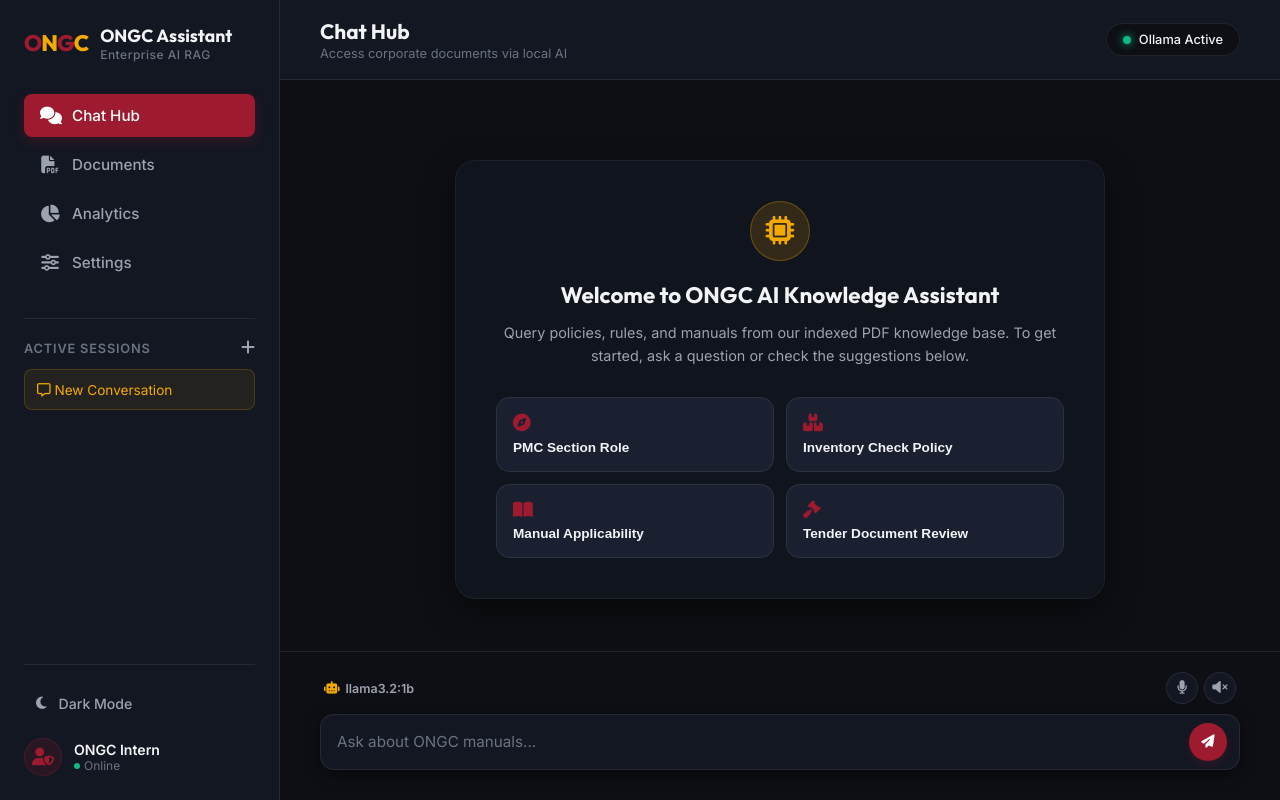
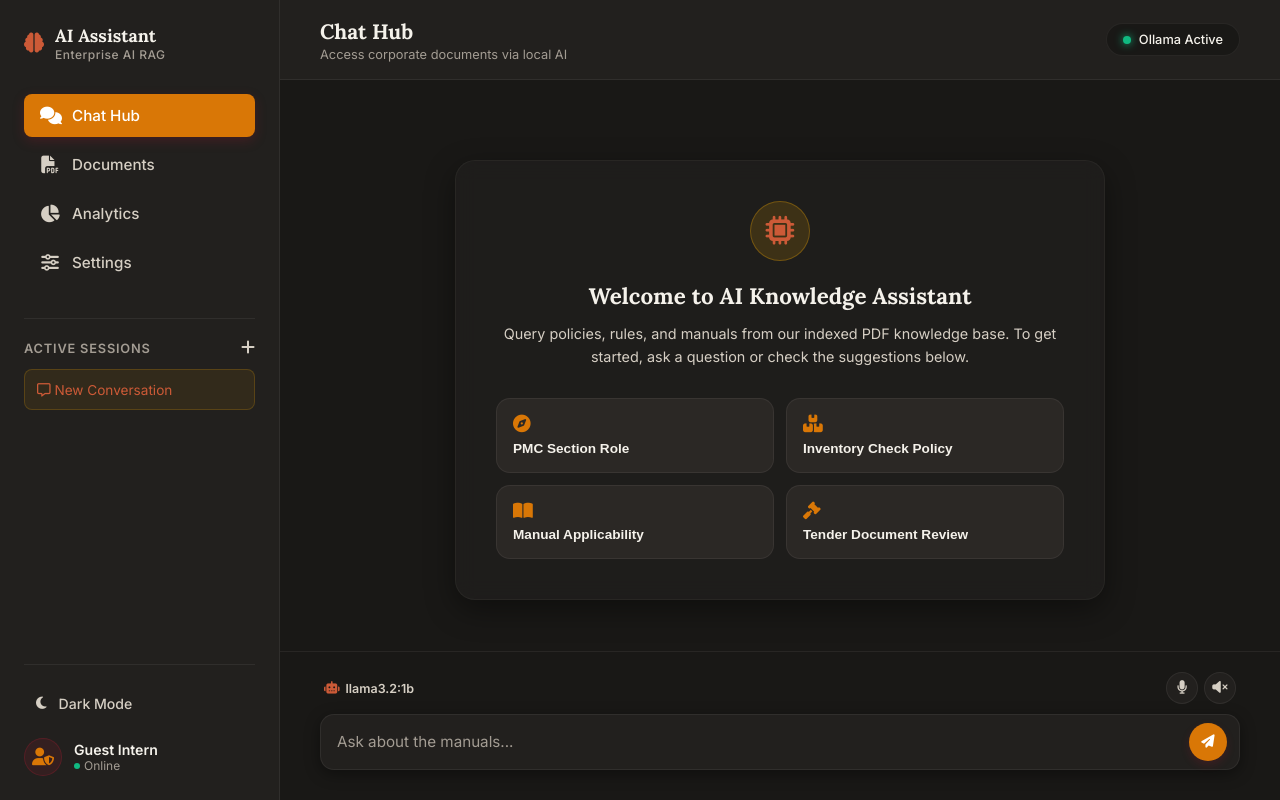
Before and after one commit to time2pound/ONGC-chatbot, a FastAPI app: page / in a window 1280 px wide. Run offline with FastAPI, Linux system fonts and the light colour scheme; data that the repository does not hold is empty; some libraries are stand-ins or nearby versions.

Commit message:
feat: implement streaming RAG pipeline, parameterization of retrieval, and UI improvements

```diff
--- a/main.py
+++ b/main.py
@@ -2,24 +2,26 @@ import os
 import sqlite3
 import shutil
 from fastapi import FastAPI, File, UploadFile, Request, HTTPException
-from fastapi.responses import FileResponse, JSONResponse
+from fastapi.responses import FileResponse, JSONResponse, StreamingResponse
 from fastapi.staticfiles import StaticFiles
 from pydantic import BaseModel
 from typing import Optional
 import httpx
 
 from app.config import OLLAMA_API_BASE, DEFAULT_LLM_MODEL, FEEDBACK_DB_PATH, DOCUMENTS_DIR
-from app.rag import run_rag_pipeline
+from app.rag import run_rag_pipeline, run_rag_pipeline_stream
 from utils.vectorstore import get_all_document_names, add_documents_to_db
 from utils.loader import load_and_split_pdf
 
 # Initialize FastAPI application
-app = FastAPI(title="ONGC Enterprise AI Chatbot", version="1.0.0")
+app = FastAPI(title="Enterprise AI Chatbot", version="1.0.0")
 
 # Setup templates and static file directories
 os.makedirs("templates", exist_ok=True)
 os.makedirs("static", exist_ok=True)
+os.makedirs(DOCUMENTS_DIR, exist_ok=True)
 app.mount("/static", StaticFiles(directory="static"), name="static")
+app.mount("/docs", StaticFiles(directory=DOCUMENTS_DIR), name="docs")
 
 # Initialize Feedback Database
 def init_feedback_db():
@@ -50,6 +52,7 @@ class ChatRequest(BaseModel):
     model: Optional[str] = DEFAULT_LLM_MODEL
     temperature: Optional[float] = 0.0
     session_id: Optional[str] = None
+    k: Optional[int] = 3
 
 class FeedbackRequest(BaseModel):
     session_id: Optional[str] = None
@@ -91,19 +94,22 @@ async def get_models():
 @app.post("/api/chat")
 async def chat(request: ChatRequest):
     """
-    Processes chat prompt through the RAG pipeline.
+    Processes chat prompt through the RAG pipeline with streaming.
     """
     if not request.question.strip():
         raise HTTPException(status_code=400, detail="Question cannot be empty.")
 
     try:
-        res = run_rag_pipeline(
-            question=request.question,
-            model_name=request.model,
-            temperature=request.temperature,
-            session_id=request.session_id
+        return StreamingResponse(
+            run_rag_pipeline_stream(
+                question=request.question,
+                model_name=request.model,
+                temperature=request.temperature,
+                session_id=request.session_id,
+                k=request.k
+            ),
+            media_type="text/event-stream"
         )
-        return res
     except Exception as e:
         raise HTTPException(status_code=500, detail=f"Internal server error: {str(e)}")
 
@@ -114,6 +120,7 @@ async def get_documents():
     """
     docs = get_all_document_names()
     return {"documents": docs}
+
 
 @app.post("/api/ingest")
 async def ingest_document(file: UploadFile = File(...)):
--- a/static/app.js
+++ b/static/app.js
@@ -1,5 +1,5 @@
 // ==========================================================================
-// ONGC AI Assistant - JavaScript logic
+// AI Assistant - JavaScript logic
 // Tab Management, Chat Sessions, Voice API, Ingestion, & Analytics Feed
 // ==========================================================================
 
@@ -43,6 +43,8 @@ document.addEventListener("DOMContentLoaded", () => {
     const settingTemp = document.getElementById("setting-temp");
     const tempVal = document.getElementById("temp-val");
     const settingK = document.getElementById("setting-k");
+
+
     const saveSettingsBtn = document.getElementById("save-settings-btn");
     const clearDbBtn = document.getElementById("clear-db-btn");
 
@@ -79,7 +81,7 @@ document.addEventListener("DOMContentLoaded", () => {
     let config = {
         model: localStorage.getItem("ongc_model") || "llama3.2:1b",
         temperature: parseFloat(localStorage.getItem("ongc_temp") || "0.0"),
-        k: parseInt(localStorage.getItem("ongc_k") || "5")
+        k: parseInt(localStorage.getItem("ongc_k") || "3")
     };
 
     // Update settings DOM controls
@@ -211,6 +213,7 @@ document.addEventListener("DOMContentLoaded", () => {
             viewTitle.textContent = "Configuration Panel";
             viewSubtitle.textContent = "Modify retrieval strategies and deep parameters";
             loadModels();
+
         }
     }
 
@@ -315,7 +318,7 @@ document.addEventListener("DOMContentLoaded", () => {
                 <div class="welcome-icon">
                     <i class="fa-solid fa-microchip"></i>
                 </div>
-                <h3>Welcome to ONGC AI Knowledge Assistant</h3>
+                <h3>Welcome to AI Knowledge Assistant</h3>
                 <p>Query policies, rules, and manuals from our indexed PDF knowledge base. To get started, ask a question or check the suggestions below.</p>
 
                 <div class="suggestions-grid">
@@ -390,7 +393,8 @@ document.addEventListener("DOMContentLoaded", () => {
                     question: text,
                     model: config.model,
                     temperature: config.temperature,
-                    session_id: activeSessionId
+                    session_id: activeSessionId,
+                    k: config.k
                 })
             });
 
@@ -404,28 +408,132 @@ document.addEventListener("DOMContentLoaded", () => {
                 return;
             }
 
-            const data = await res.json();
+            // Create a message bubble for streaming response
+            const messageRow = document.createElement("div");
+            messageRow.className = "message-row assistant";
 
-            // Save last exchange for feedback submission
+            const bubble = document.createElement("div");
+            bubble.className = "message-bubble";
+
+            const messageTextEl = document.createElement("div");
+            messageTextEl.className = "message-text";
+            bubble.appendChild(messageTextEl);
+            messageRow.appendChild(bubble);
+            chatFeed.appendChild(messageRow);
+            chatFeed.scrollTop = chatFeed.scrollHeight;
+
+            let accumulatedAnswer = "";
+            let sources = [];
+
+            const reader = res.body.getReader();
+            const decoder = new TextDecoder("utf-8");
+            let buffer = "";
+
+            while (true) {
+                const { value, done } = await reader.read();
+                if (done) break;
+
+                buffer += decoder.decode(value, { stream: true });
+                const lines = buffer.split("\n");
+
+                // Keep the last partial line in buffer
+                buffer = lines.pop();
+
+                for (const line of lines) {
+                    if (!line.trim()) continue;
+                    try {
+                        const data = JSON.parse(line);
+                        if (data.type === "sources") {
+                            sources = data.sources;
+                        } else if (data.type === "token") {
+                            accumulatedAnswer += data.token;
+                            let formatted = escapeHTML(accumulatedAnswer);
+                            formatted = formatMarkdown(formatted);
+                            messageTextEl.innerHTML = formatted;
+                            chatFeed.scrollTop = chatFeed.scrollHeight;
+                        } else if (data.type === "error") {
+                            messageTextEl.innerHTML = `<span class="text-danger">${escapeHTML(data.error)}</span>`;
+                        }
+                    } catch (err) {
+                        console.error("Failed to parse streaming line:", line, err);
+                    }
+                }
+            }
+
+            // Render Sources if present
+            if (sources && sources.length > 0) {
+                const uniqueId = "sources_" + Date.now() + "_" + Math.floor(Math.random() * 1000);
+                let itemsHtml = "";
+                sources.forEach(src => {
+                    let fileLink = "";
+                    if (src.link) {
+                        fileLink = src.link;
+                    } else if (src.filename.toLowerCase().endsWith(".pdf")) {
+                        const pageNumMatch = src.page ? src.page.match(/\d+/) : null;
+                        const pageNum = pageNumMatch ? pageNumMatch[0] : 1;
+                        fileLink = `/docs/${encodeURIComponent(src.filename)}#page=${pageNum}`;
+                    }
+
+                    const filenameHtml = fileLink
+                        ? `<a href="${fileLink}" target="_blank" class="source-link" style="color: var(--brand-gold); text-decoration: underline; font-weight: 600;"><i class="fa-solid ${src.link ? 'fa-globe' : 'fa-file-pdf'}"></i> ${escapeHTML(src.filename)}</a>`
+                        : `<span class="filename"><i class="fa-solid fa-file-invoice"></i> ${escapeHTML(src.filename)}</span>`;
+
+                    itemsHtml += `
+                        <div class="source-item">
+                            <div class="source-meta">
+                                ${filenameHtml}
+                                <span class="page-num">${src.page}</span>
+                            </div>
+                            <div class="source-snippet">${escapeHTML(src.snippet)}</div>
+                        </div>
+                    `;
+                });
+
+                const sourcesHtml = `
+                    <div class="sources-container">
+                        <div class="sources-toggle" onclick="toggleSources('${uniqueId}', this)">
+                            <i class="fa-solid fa-chevron-down"></i> Retrieved References (${sources.length})
+                        </div>
+                        <div class="sources-content" id="${uniqueId}">
+                            ${itemsHtml}
+                        </div>
+                    </div>
+                `;
+                const tempDiv = document.createElement("div");
+                tempDiv.innerHTML = sourcesHtml;
+                bubble.appendChild(tempDiv.firstElementChild);
+            }
+
+            // Render feedback options
+            const feedbackHtml = `
+                <div class="feedback-actions">
+                    <span>Was this helpful?</span>
+                    <button class="feedback-btn up" onclick="handleFeedbackClick('up', this)" title="Helpful"><i class="fa-regular fa-thumbs-up"></i></button>
+                    <button class="feedback-btn down" onclick="handleFeedbackClick('down', this)" title="Unhelpful"><i class="fa-regular fa-thumbs-down"></i></button>
+                </div>
+            `;
+            const tempDivFeedback = document.createElement("div");
+            tempDivFeedback.innerHTML = feedbackHtml;
+            bubble.appendChild(tempDivFeedback.firstElementChild);
+            chatFeed.scrollTop = chatFeed.scrollHeight;
+
+            // Save last exchange for feedback reference
             lastExchange = {
                 question: text,
-                answer: data.answer
+                answer: accumulatedAnswer
             };
-
-            // Render AI response
-            renderMessage("assistant", data.answer, data.sources, true);
 
             // Append message history locally to session cache
             if (currentSession) {
                 if (!currentSession.history) currentSession.history = [];
                 currentSession.history.push({ role: "user", content: text });
-                currentSession.history.push({ role: "assistant", content: data.answer, sources: data.sources });
+                currentSession.history.push({ role: "assistant", content: accumulatedAnswer, sources: sources });
                 saveSessions();
             }
 
             // Auto Speech Synthesis if enabled
             if (textToSpeechEnabled) {
-                speakText(data.answer);
+                speakText(accumulatedAnswer);
             }
 
         } catch (e) {
@@ -478,10 +586,23 @@ document.addEventListener("DOMContentLoaded", () => {
                 const uniqueId = "sources_" + Date.now() + "_" + Math.floor(Math.random() * 1000);
                 let itemsHtml = "";
                 sources.forEach(src => {
+                    let fileLink = "";
+                    if (src.link) {
+                        fileLink = src.link;
+                    } else if (src.filename.toLowerCase().endsWith(".pdf")) {
+                        const pageNumMatch = src.page ? src.page.match(/\d+/) : null;
+                        const pageNum = pageNumMatch ? pageNumMatch[0] : 1;
+                        fileLink = `/docs/${encodeURIComponent(src.filename)}#page=${pageNum}`;
+                    }
+
+                    const filenameHtml = fileLink
+                        ? `<a href="${fileLink}" target="_blank" class="source-link" style="color: var(--brand-gold); text-decoration: underline; font-weight: 600;"><i class="fa-solid ${src.link ? 'fa-globe' : 'fa-file-pdf'}"></i> ${escapeHTML(src.filename)}</a>`
+                        : `<span class="filename"><i class="fa-solid fa-file-invoice"></i> ${escapeHTML(src.filename)}</span>`;
+
                     itemsHtml += `
                         <div class="source-item">
                             <div class="source-meta">
-                                <span class="filename"><i class="fa-solid fa-file-invoice"></i> ${src.filename}</span>
+                                ${filenameHtml}
                                 <span class="page-num">${src.page}</span>
                             </div>
                             <div class="source-snippet">${escapeHTML(src.snippet)}</div>
@@ -798,7 +919,7 @@ document.addEventListener("DOMContentLoaded", () => {
                     const t = new Date(c.timestamp).toLocaleString();
                     el.innerHTML = `
                         <div class="comment-meta">
-                            <span><i class="fa-regular fa-user"></i> ONGC User</span>
+                            <span><i class="fa-regular fa-user"></i> User</span>
                             <span>${t}</span>
                         </div>
                         <div class="comment-text">"${escapeHTML(c.comment)}"</div>
@@ -904,7 +1025,7 @@ document.addEventListener("DOMContentLoaded", () => {
         recognition.onend = () => {
             isListening = false;
             voiceInputBtn.classList.remove("active");
-            chatInput.placeholder = "Ask about ONGC manuals...";
+            chatInput.placeholder = "Ask about the manuals...";
         };
 
         recognition.onerror = (e) => {
--- a/static/style.css
+++ b/static/style.css
@@ -6,41 +6,41 @@
 
 /* Variables & Themes */
 :root[data-theme="dark"] {
-    --bg-primary: #0d0f14;
-    --bg-secondary: #131722;
-    --bg-tertiary: #1b2030;
-    --bg-input: #1a1e29;
-    --border-color: rgba(255, 255, 255, 0.08);
-    --border-hover: rgba(255, 255, 255, 0.15);
-    --text-primary: #f3f4f6;
-    --text-secondary: #9ca3af;
-    --text-muted: #6b7280;
-    --shadow-color: rgba(0, 0, 0, 0.5);
-    --glass-bg: rgba(19, 23, 34, 0.7);
-    --glass-border: rgba(255, 255, 255, 0.05);
+    --bg-primary: #191816;       /* Warm dark charcoal */
+    --bg-secondary: #22201e;     /* Stone dark card */
+    --bg-tertiary: #2b2825;
+    --bg-input: #2e2b28;
+    --border-color: rgba(214, 207, 196, 0.08);
+    --border-hover: rgba(214, 207, 196, 0.16);
+    --text-primary: #f5f2eb;      /* Soft warm white */
+    --text-secondary: #d6cfc4;    /* Sand */
+    --text-muted: #a39c93;
+    --shadow-color: rgba(0, 0, 0, 0.4);
+    --glass-bg: rgba(34, 32, 30, 0.7);
+    --glass-border: rgba(214, 207, 196, 0.05);
 }
 
 :root[data-theme="light"] {
-    --bg-primary: #f4f6fa;
-    --bg-secondary: #ffffff;
-    --bg-tertiary: #f8fafc;
-    --bg-input: #f1f5f9;
-    --border-color: rgba(0, 0, 0, 0.08);
-    --border-hover: rgba(0, 0, 0, 0.15);
-    --text-primary: #1e293b;
-    --text-secondary: #475569;
-    --text-muted: #64748b;
-    --shadow-color: rgba(15, 23, 42, 0.08);
-    --glass-bg: rgba(255, 255, 255, 0.8);
-    --glass-border: rgba(0, 0, 0, 0.05);
+    --bg-primary: #fcfbf9;       /* Ivory background */
+    --bg-secondary: #f6f2e8;     /* Soft warm cream card */
+    --bg-tertiary: #ede8dc;
+    --bg-input: #ffffff;
+    --border-color: rgba(120, 113, 108, 0.16);
+    --border-hover: rgba(120, 113, 108, 0.3);
+    --text-primary: #1e1d1b;      /* Deep obsidian grey */
+    --text-secondary: #57534e;    /* Stone text */
+    --text-muted: #878580;
+    --shadow-color: rgba(120, 113, 108, 0.08);
+    --glass-bg: rgba(246, 242, 232, 0.8);
+    --glass-border: rgba(120, 113, 108, 0.1);
 }
 
 :root {
     /* Brand Accents */
-    --brand-red: #9E1B2F;        /* ONGC Crimson Red */
-    --brand-red-hover: #b92137;
-    --brand-gold: #F2A900;       /* ONGC Gold */
-    --brand-gold-muted: rgba(242, 169, 0, 0.1);
+    --brand-red: #d97706;        /* Claude terracotta/bronze accent */
+    --brand-red-hover: #b45309;
+    --brand-gold: #cc5a37;       /* Claude deep orange */
+    --brand-gold-muted: rgba(204, 90, 55, 0.1);
 
     /* Utility colors */
     --success: #10b981;
@@ -56,7 +56,7 @@
     --border-radius-lg: 20px;
 
     /* Fonts */
-    --font-heading: 'Outfit', 'Inter', sans-serif;
+    --font-heading: 'Lora', 'Georgia', serif;
     --font-body: 'Inter', sans-serif;
     --font-mono: 'Courier New', Courier, monospace;
 }
--- a/templates/index.html
+++ b/templates/index.html
@@ -3,11 +3,11 @@
 <head>
     <meta charset="UTF-8">
     <meta name="viewport" content="width=device-width, initial-scale=1.0">
-    <title>ONGC AI Knowledge Assistant</title>
+    <title>AI Knowledge Assistant</title>
     <!-- Google Fonts: Inter and Outfit -->
     <link rel="preconnect" href="https://fonts.googleapis.com">
     <link rel="preconnect" href="https://fonts.gstatic.com" crossorigin>
-    <link href="https://fonts.googleapis.com/css2?family=Inter:wght@300;400;500;600;700&family=Outfit:wght@400;500;600;700;800&display=swap" rel="stylesheet">
+    <link href="https://fonts.googleapis.com/css2?family=Inter:wght@300;400;500;600;700&family=Lora:ital,wght@0,400;0,500;0,600;0,700;1,400&family=Outfit:wght@400;500;600;700;800&display=swap" rel="stylesheet">
     <!-- FontAwesome for Premium Icons -->
     <link rel="stylesheet" href="https://cdnjs.cloudflare.com/ajax/libs/font-awesome/6.4.0/css/all.min.css">
     <!-- App Styling -->
@@ -19,13 +19,10 @@
         <aside class="sidebar">
             <div class="brand">
                 <div class="logo-container">
-                    <span class="logo-symbol">O</span>
-                    <span class="logo-symbol gold">N</span>
-                    <span class="logo-symbol">G</span>
-                    <span class="logo-symbol gold">C</span>
+                    <i class="fa-solid fa-brain" style="font-size: 20px; color: var(--brand-gold);"></i>
                 </div>
                 <div class="brand-text">
-                    <h1>ONGC Assistant</h1>
+                    <h1>AI Assistant</h1>
                     <p>Enterprise AI RAG</p>
                 </div>
             </div>
@@ -72,7 +69,7 @@
                 <div class="user-profile">
                     <div class="avatar"><i class="fa-solid fa-user-shield"></i></div>
                     <div class="user-info">
-                        <span class="username">ONGC Intern</span>
+                        <span class="username">Guest Intern</span>
                         <span class="status-badge"><span class="dot"></span>Online</span>
                     </div>
                 </div>
@@ -95,6 +92,8 @@
                 </div>
             </header>
 
+
+
             <!-- View 1: Chat interface -->
             <section id="chat-view" class="view-panel active">
                 <div class="chat-wrapper">
@@ -105,7 +104,7 @@
                             <div class="welcome-icon">
                                 <i class="fa-solid fa-microchip"></i>
                             </div>
-                            <h3>Welcome to ONGC AI Knowledge Assistant</h3>
+                            <h3>Welcome to AI Knowledge Assistant</h3>
                             <p>Query policies, rules, and manuals from our indexed PDF knowledge base. To get started, ask a question or check the suggestions below.</p>
 
                             <div class="suggestions-grid">
@@ -146,7 +145,7 @@
                             </div>
                         </div>
                         <form class="input-form" id="chat-form">
-                            <textarea id="chat-input" placeholder="Ask about ONGC manuals..." rows="1" required></textarea>
+                            <textarea id="chat-input" placeholder="Ask about the manuals..." rows="1" required></textarea>
                             <button type="submit" id="send-btn" title="Send Message">
                                 <i class="fa-solid fa-paper-plane"></i>
                             </button>
@@ -262,6 +261,7 @@
                 </div>
             </section>
 
+
             <!-- View 4: Settings -->
             <section id="settings-view" class="view-panel">
                 <div class="panel-card">
@@ -290,8 +290,8 @@
                             <label class="setting-label" for="setting-k">Document Retrieval K-Value</label>
                             <p class="setting-desc">Number of text chunks to retrieve and inject into the prompt template. More chunks provide broader context but increase inference time.</p>
                             <select id="setting-k" class="setting-control">
-                                <option value="3">3 Chunks</option>
-                                <option value="5" selected>5 Chunks</option>
+                                <option value="3" selected>3 Chunks</option>
+                                <option value="5">5 Chunks</option>
                                 <option value="7">7 Chunks</option>
                                 <option value="10">10 Chunks</option>
                             </select>
```
Also changed, not shown: app/rag.py (+88 -2 lines), ingest.py (+74 -18 lines), prompts/system_prompt.py (+10 -9 lines), utils/embeddings.py (+6 -1 lines), 7 other files.
